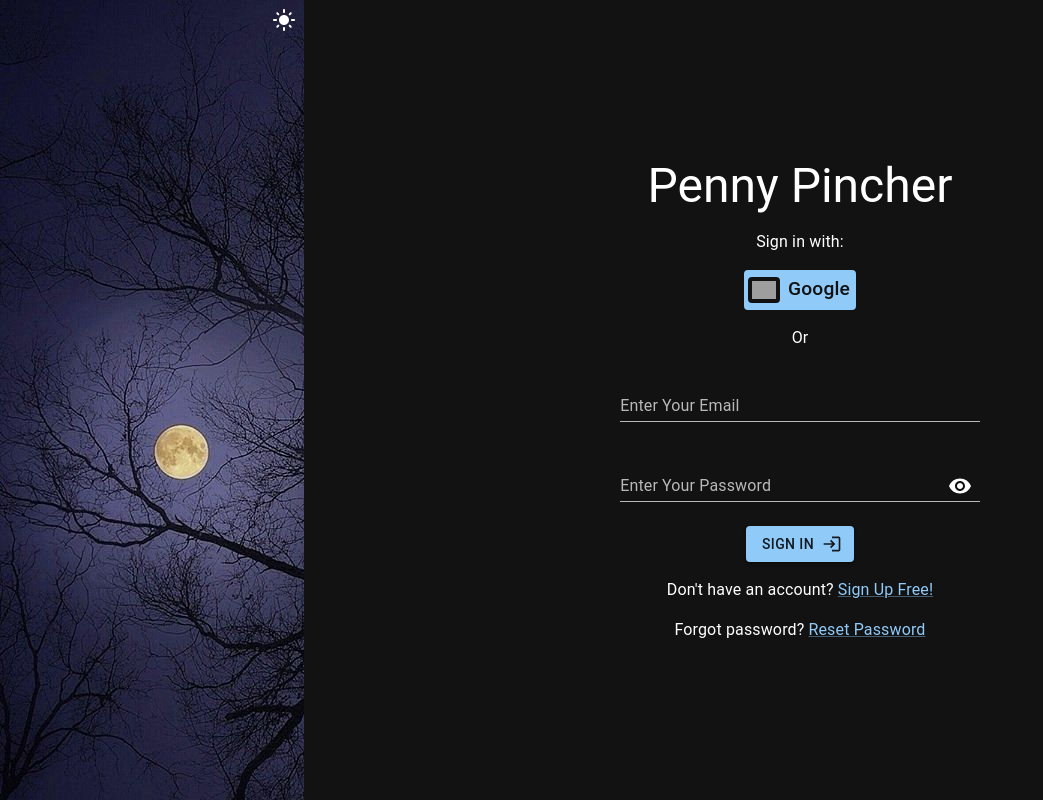
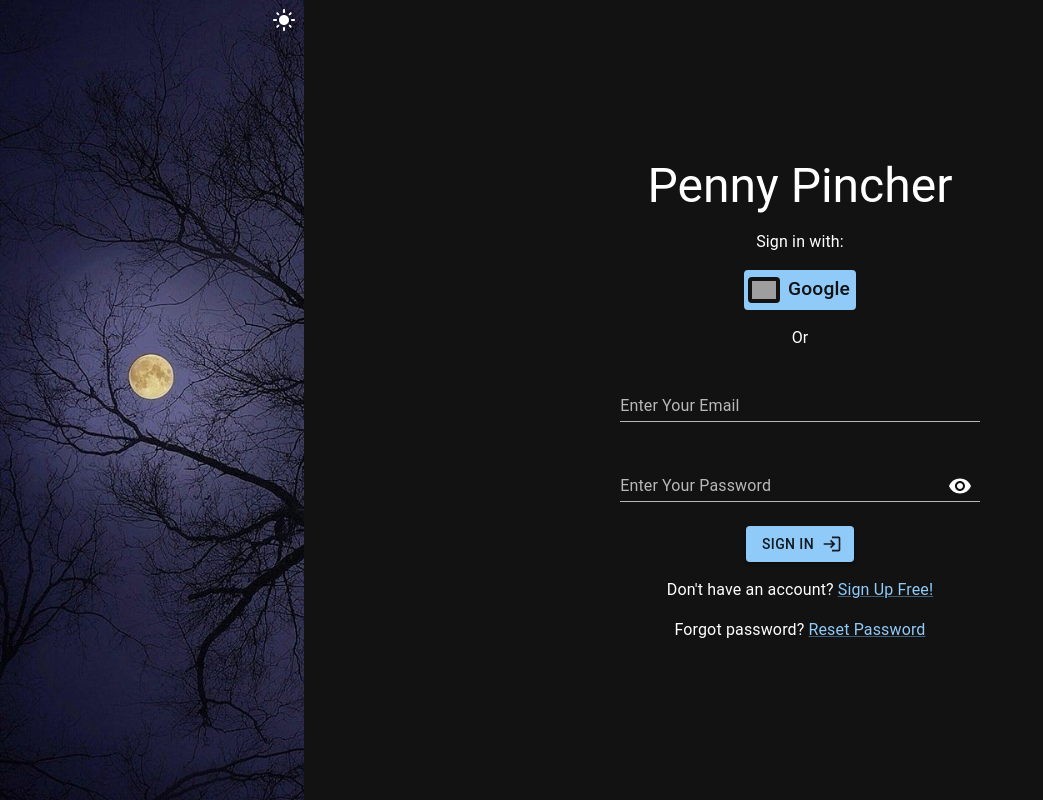
Before and after one commit to karlzw/penny-pincher, a React (Vite) app: page / in a window 1280 px wide. Shown: the whole page, without its empty margins (0-1043 px from the left). Built offline with nearby package versions, Linux system fonts and the light colour scheme; no server answers; grey boxes are pictures that could not be loaded.

Commit message:
style: change DarkModeBox backgroundSize to cover

```diff
--- a/src/pages/LandingPage.tsx
+++ b/src/pages/LandingPage.tsx
@@ -17,7 +17,8 @@ const DarkModeBox = styled(Box)(({ theme }) => ({
   backgroundImage: `url(${
     theme.palette.mode === "light" ? lightModeImage : darkModeImage
   })`,
-
+  backgroundRepeat: "no-repeat",
+  backgroundSize: "cover",
   transitionDuration: "1s",
   display: "flex",
   justifyContent: "end",
```
